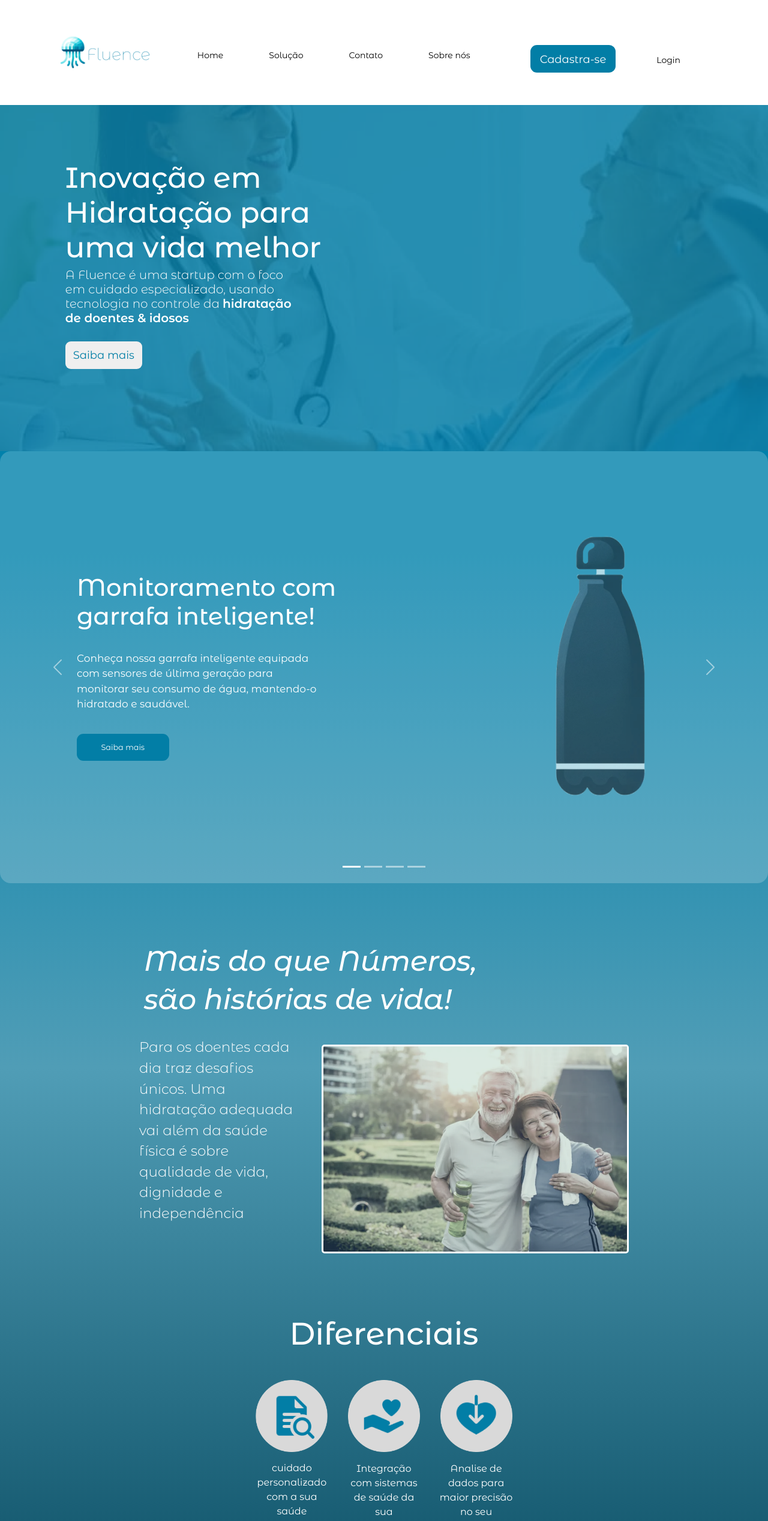
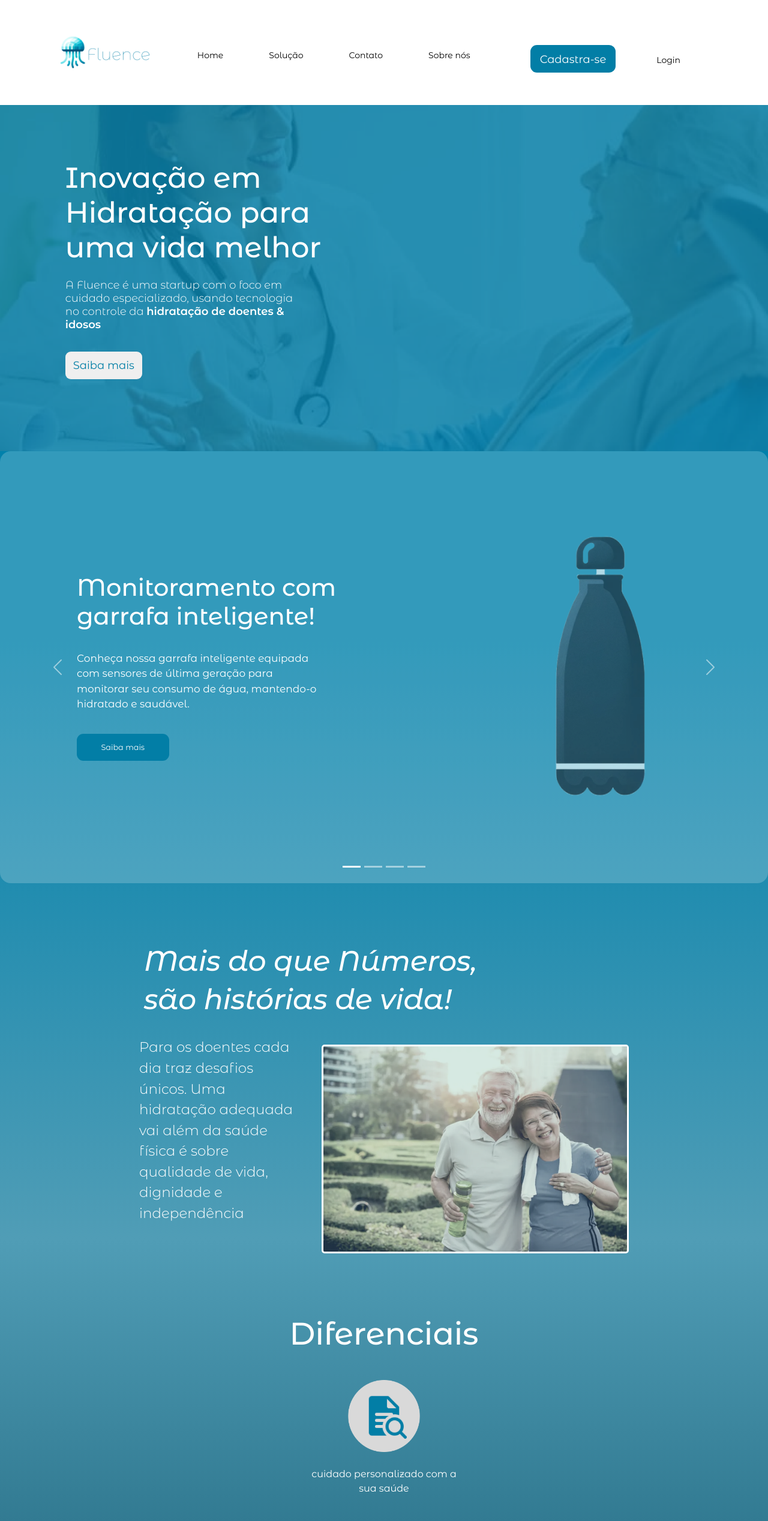
Before and after one commit to lucassperanzini/Fluence_new, a React (Vite) app: page / in a window 1280 px wide. Shown: the top 2535 px of the page at 60% size. Built offline with nearby package versions, Linux system fonts and the light colour scheme.

Commit message:
responsivo da home feito

```diff
--- a/src/components/Banner/Banner.jsx
+++ b/src/components/Banner/Banner.jsx
@@ -1,9 +1,34 @@
+import { useState } from "react"
 import imgBanner from "../../../public/assets/banner2.png"
+import imgBanner2 from "../../../public/assets/bannerPrincipal.png"
 import "./Banner.scss"
+import { useEffect } from "react"
 function Banner() {
+    const [largura, setLargura] = useState(window.innerWidth)
+    const [srcImagem, setSrcImagem] = useState("")
+
+    useEffect(()=>{
+        const handleResize = () =>{
+            setLargura(window.innerWidth)
+        }
+
+        window.addEventListener("resize", handleResize)
+        return () =>{
+            window.removeEventListener("resize", handleResize)
+        }
+    }, [])
+
+    useEffect(()=>{
+        if(largura < 800){
+            setSrcImagem(imgBanner2)
+        }else{
+            setSrcImagem(imgBanner)
+        }
+    }, [largura])
+
     return (
         <>     <div className="divContainer">
-                    <img className="imagemBanner slide-in-right" src={imgBanner} style={{width:"100%"}} alt="" />
+                    <img className="imagemBanner slide-in-right" src={srcImagem} style={{width:"100%"}} alt="" />
                     <h1 className="text-focus-in">Inovação em Hidratação para uma vida melhor</h1>
                     <p className="text-focus-in">A Fluence é uma startup com o foco em cuidado especializado, usando tecnologia no controle da <span>hidratação de doentes & idosos</span></p>
                     <button className="slide-in-left">Saiba mais</button>
--- a/src/components/Banner/Banner.scss
+++ b/src/components/Banner/Banner.scss
@@ -1,6 +1,9 @@
 $azul-claro: #027ea6;
 
 .divContainer {
+  @media screen and (max-width: 415px) {
+    margin-bottom: 2em;
+}
   .text-focus-in {
     -webkit-animation: text-focus-in 1s cubic-bezier(0.55, 0.085, 0.68, 0.53)
       both;
@@ -114,16 +117,32 @@ $azul-claro: #027ea6;
       font-size: 2.5em;
     }
     @media screen and (max-width: 1020px) {
-      font-size: 2em;
+      // font-size: 2em;
       width: 40%;
     }
-    @media screen and (max-width: 730px) {
-      top: 10%;
-      font-size: 1.7em;
+    @media screen and (max-width: 890px) {
+
       width: 50%;
+    }
+    @media screen and (max-width: 790px) {
+
+      font-size: 2.3em;
+      width: 50%;
+    }
+    @media screen and (max-width: 660px) {
+      width: 60%;
     }
     @media screen and (max-width: 570px) {
       width: 90%;
+    }
+    @media screen and (max-width: 514px) {
+      top: 8%;
+    }
+    @media screen and (max-width: 490px) {
+      font-size: 1.8em;
+    }
+    @media screen and (max-width: 420px) {
+      font-size: 1.5em;
     }
   }
   p {
@@ -132,27 +151,39 @@ $azul-claro: #027ea6;
     width: 30%;
     font-size: 20px;
     font-weight: lighter;
+    @media screen and (max-width: 1600px) {
+      font-size: 18px;
+    }
+    @media screen and (max-width: 1290px) {
+      margin-top: 1em;
+    }
     @media screen and (max-width: 1120px) {
       font-size: 18px;
     }
-    @media screen and (max-width: 1050px) {
-      margin-top: 0.8em;
+    @media screen and (max-width: 1030px) {
+      top:50%;
     }
     @media screen and (max-width: 1050px) {
       font-size: 16px;
       width: 35%;
     }
-    @media screen and (max-width: 730px) {
+    @media screen and (max-width: 900px) {
+     top:52%
+    }
+    @media screen and (max-width: 790px) {
       width: 40%;
-      font-size: 13px;
+      font-size: 15px;
     }
-    @media screen and (max-width: 570px) {
-      width: 90%;
-      font-size: 13px;
+    @media screen and (max-width: 600px) {
+      width: 80%;
     }
-    @media screen and (max-width: 455px) {
-     top:40%
+    @media screen and (max-width: 490px) {
+      top: 40%;
     }
+    @media screen and (max-width: 430px) {
+     font-size: 14px;
+    }
+
   }
   button {
     @extend .texto-compartilhado;
@@ -164,9 +195,12 @@ $azul-claro: #027ea6;
     width: 10%;
     padding: 12px 10px;
     color: $azul-claro;
-    @media screen and (max-width: 1465px) {
+    @media screen and (max-width: 1480px) {
       margin-top: 2em;
       font-size: 18px;
+    }
+    @media screen and (max-width: 1290px) {
+      top: 65%;
     }
     @media screen and (max-width: 1225px) {
       margin-top: 3em;
@@ -181,12 +215,18 @@ $azul-claro: #027ea6;
       margin-top: 5em;
 
     }
-    @media screen and (max-width: 660px) {
+    @media screen and (max-width: 670px) {
+      top: 66%;
+    }
+    @media screen and (max-width: 600px) {
+      top: 60%;
+      width: 85%;
+    }
+    @media screen and (max-width: 510px) {
+      top: 55%;
+    }
+    @media screen and (max-width: 490px) {
       top: 50%;
-    }
-    @media screen and (max-width: 529px) {
-      top: 40%;
-      width: 85%;
     }
   }
   span {
--- a/src/components/Carrossel/ItemCarrossel/style.scss
+++ b/src/components/Carrossel/ItemCarrossel/style.scss
@@ -26,7 +26,7 @@
         @media screen and (max-width: 700px) {
             font-size: 25px;
         }
-        @media screen and (max-width: 540px) {
+        @media screen and (max-width: 570px) {
             font-size: 20px;
         }
       }
@@ -37,13 +37,13 @@
         @media screen and (max-width: 1465px) {
           font-size: 17px;
         }
-        @media screen and (max-width: 690px) {
+        @media screen and (max-width: 700px) {
           font-size: 15px;
           width: 100%;
           margin-top: 3%;
         }
-        @media screen and (max-width: 540px) {
-            font-size: 13px;
+        @media screen and (max-width: 570px) {
+            font-size: 12px;
         }
       }
       button {
@@ -67,6 +67,9 @@
           margin-top: 0;
           width: 50%;
         }
+        @media screen and (max-width: 430px) {
+          width: 70%;
+        }
       }
     }
     .divImg {
@@ -88,8 +91,9 @@
         @media screen and (max-width: 700px) {
           width: 320px;
         }
-        @media screen and (max-width: 490px) {
+        @media screen and (max-width: 500px) {
           width: 220px;
+          min-height: 320px;
         }
       }
     }
--- a/src/components/Diferenciais/style.scss
+++ b/src/components/Diferenciais/style.scss
@@ -4,19 +4,30 @@ section{
         width: 100%;
         text-align: center;
         font-size: 52px;
+        // @media screen and (max-width: 510px) {
+        //     width: 70%;
+        // }
     }
     .divItens{
         display: flex;
         justify-content: center;
         width: 100%;
-
+        @media screen and (max-width: 1280px) {
+            flex-direction: column;
+            align-items: center;
+        }
         div{
             margin-top: 3%;
             display: flex;
             flex-direction: column;
             width: 12%;
             align-items: center;
-
+            @media screen and (max-width: 1280px) {
+                width: 20%;
+            }
+            @media screen and (max-width: 690px) {
+                width: 30%;
+            }
             img{
                 width:120px;
             }
@@ -25,6 +36,9 @@ section{
                 margin-top: 10%;
                 text-align: center;
                 font-size: 1em;
+                @media screen and (max-width: 1280px) {
+                    width: 100%;
+                }
             }
         }
     }
--- a/src/components/Footer/Footer.jsx
+++ b/src/components/Footer/Footer.jsx
@@ -3,12 +3,11 @@ import sociais from "../../../public/assets/sociais.png";
 function Footer() {
   return (
     <footer>
-
       <div className="divSociais">
         <p>Fluence</p>
         <img src={sociais} alt="" />
       </div>
-
+      <div className="divUls">
         <div className="divInfos">
           <p>Links</p>
           <ul className="ulFooter">
@@ -27,6 +26,7 @@ function Footer() {
             <li>Contato</li>
           </ul>
         </div>
+      </div>
     </footer>
   );
 }
--- a/src/components/Footer/style.scss
+++ b/src/components/Footer/style.scss
@@ -3,11 +3,25 @@ footer{
     justify-content: center;
     // padding: 0 15%;
     margin-top: 15dvh;
+    @media screen and (max-width: 640px) {
+        flex-direction: column;
+        align-items: center;
+    }
     .divSociais{
         margin-right: 20%;
+        @media screen and (max-width: 640px) {
+            margin :0;
+        }
         p{
             font-weight: lighter;
             font-size: 40px;
+        }
+    }
+    .divUls{
+        display: flex;
+        @media screen and (max-width: 640px) {
+            width: 100%;
+            justify-content: space-evenly;
         }
     }
     .divInfos{
--- a/src/components/Motivacional/style.scss
+++ b/src/components/Motivacional/style.scss
@@ -1,44 +1,71 @@
-.sectionMotivacional{
+.sectionMotivacional {
   width: 100%;
-    .divConteudo{
-
+  .divConteudo {
     display: flex;
     flex-direction: column;
     justify-content: center;
 
-
-        .divTitulo{
+    .divTitulo {
       width: 100%;
       margin-top: 8%;
       display: flex;
       align-items: center;
       flex-direction: column;
-            .tituloMotivacional{
+      .tituloMotivacional {
         width: 62.5%;
         font-size: 47px;
         font-style: italic;
+        @media screen and (max-width: 920px) {
+            width: 100%;
+            text-align: center;
+        }
+        @media screen and (max-width: 620px) {
+            font-size: 40px;
+        }
       }
     }
 
-        .divMotivacional{
+    .divMotivacional {
       margin-top: 2%;
       width: 100% !important;
       display: flex;
       justify-content: center;
-            .textoMotivacional{
+      @media screen and (max-width: 920px) {
+        flex-direction: column-reverse;
+        align-items: center;
+       }
+      .textoMotivacional {
         font-size: 1.44em;
         font-weight: lighter;
-                width:20%;
-
-
+        width: 20%;
+        @media screen and (max-width: 920px) {
+            width: 40%;
+            margin-top: 2em;
         }
-            .imagemMotivacional{
-                border:3px solid white;
+        @media screen and (max-width: 860px) {
+            width: 60%;
+            margin-top: 2em;
+        }
+        @media screen and (max-width: 510px) {
+            width: 70%;
+        }
+      }
+      .imagemMotivacional {
+        border: 3px solid white;
         border-radius: 5px;
         margin-left: 3em;
         margin-top: 0.8em;
-                width:40%;
+        width: 40%;
+        @media screen and (max-width: 920px) {
+            margin: 0;
+        }
+        @media screen and (max-width: 860px) {
+            width: 60%;
+        }
+        @media screen and (max-width: 510px) {
+            width: 70%;
         }
       }
     }
   }
+}
```
Lines whose indentation alone changed are shown as unchanged.
